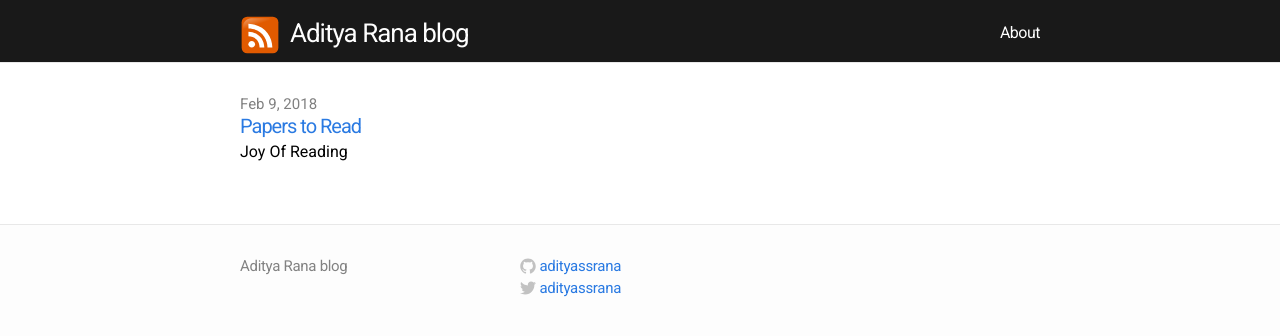
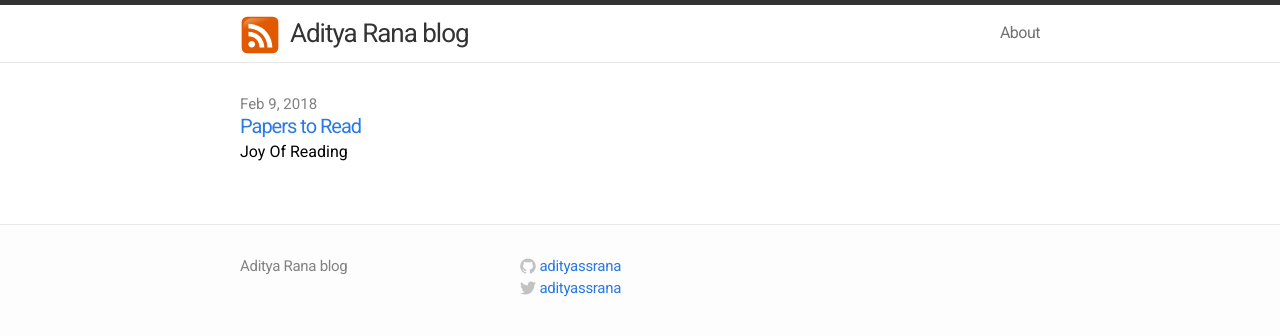
Before and after one commit to adityassrana/old_blog_template, a Jekyll site: the page built from index.html, in a window 1280 px wide. Shown: the top 336 px of the page. Built offline with Jekyll 4.4.1, drawn with Linux system fonts in a browser that asks for light colours.

Commit message:
bacck to original headers

```diff
--- a/css/main.css
+++ b/css/main.css
@@ -8,7 +8,6 @@
 html, body { height: 100%; }
 
 body {
-
   font-family: 'Roboto', sans-serif;
   font-size: 16px;
   line-height: 1.5;
@@ -41,17 +40,17 @@ a:visited { color: #205caa; }
 /* Site header */
 
 .site-header {
-  border-top: 5px solid #191919;
+  border-top: 5px solid #333;
   border-bottom: 1px solid #e8e8e8;
   min-height: 56px;
-  background-color: #191919;
+  background-color: white;
 }
 
 .site-title,
 .site-title:hover,
 .site-title:visited {
   display: block;
-  color: #fefefe;
+  color: #333;
   font-size: 26px;
   letter-spacing: -1px;
   float: left;
@@ -69,7 +68,7 @@ a:visited { color: #205caa; }
 
 .site-nav .page-link {
   margin-left: 20px;
-  color: #fefefe;
+  color: #727272;
   letter-spacing: -.5px;
 }
 
```
